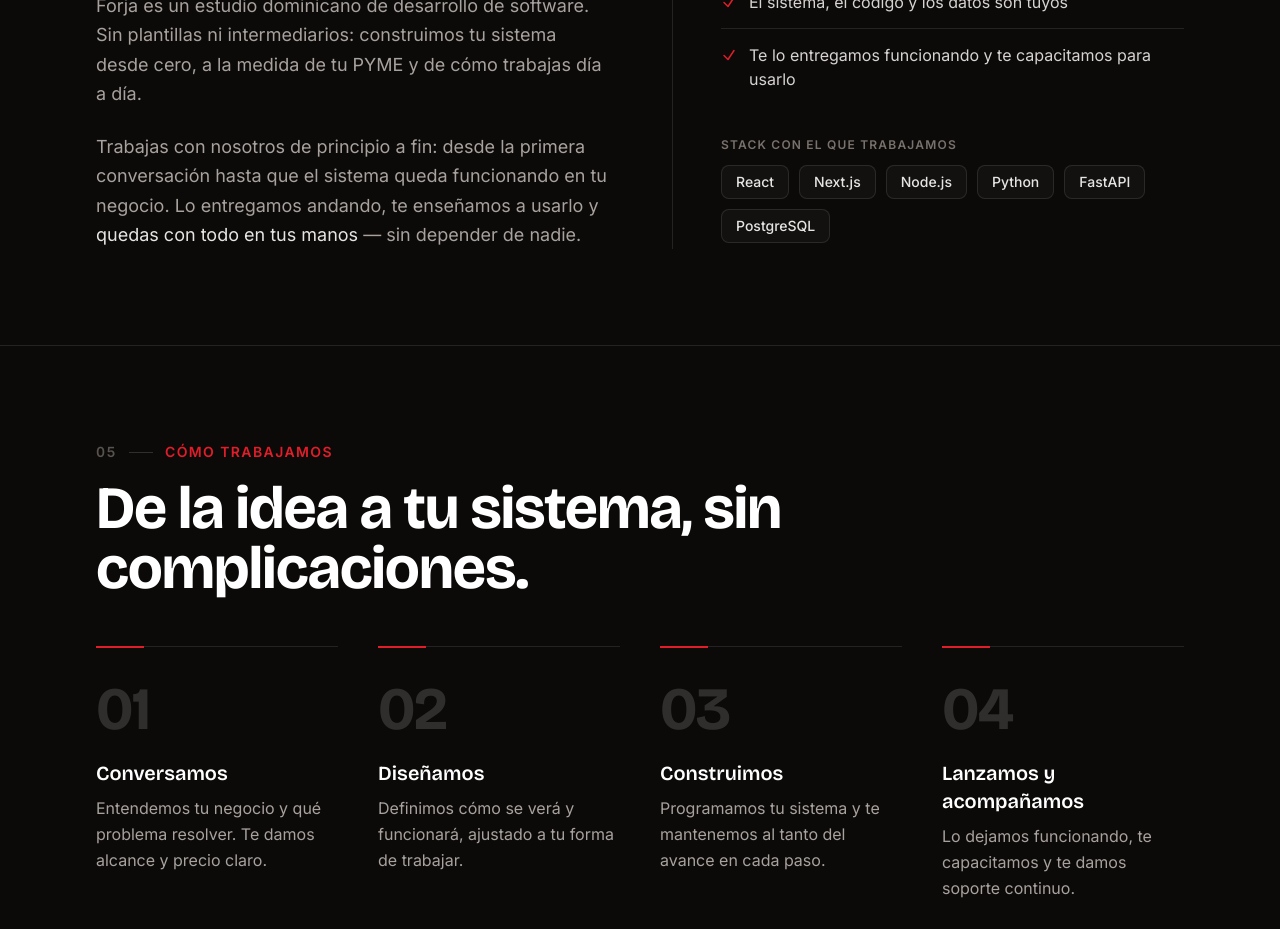
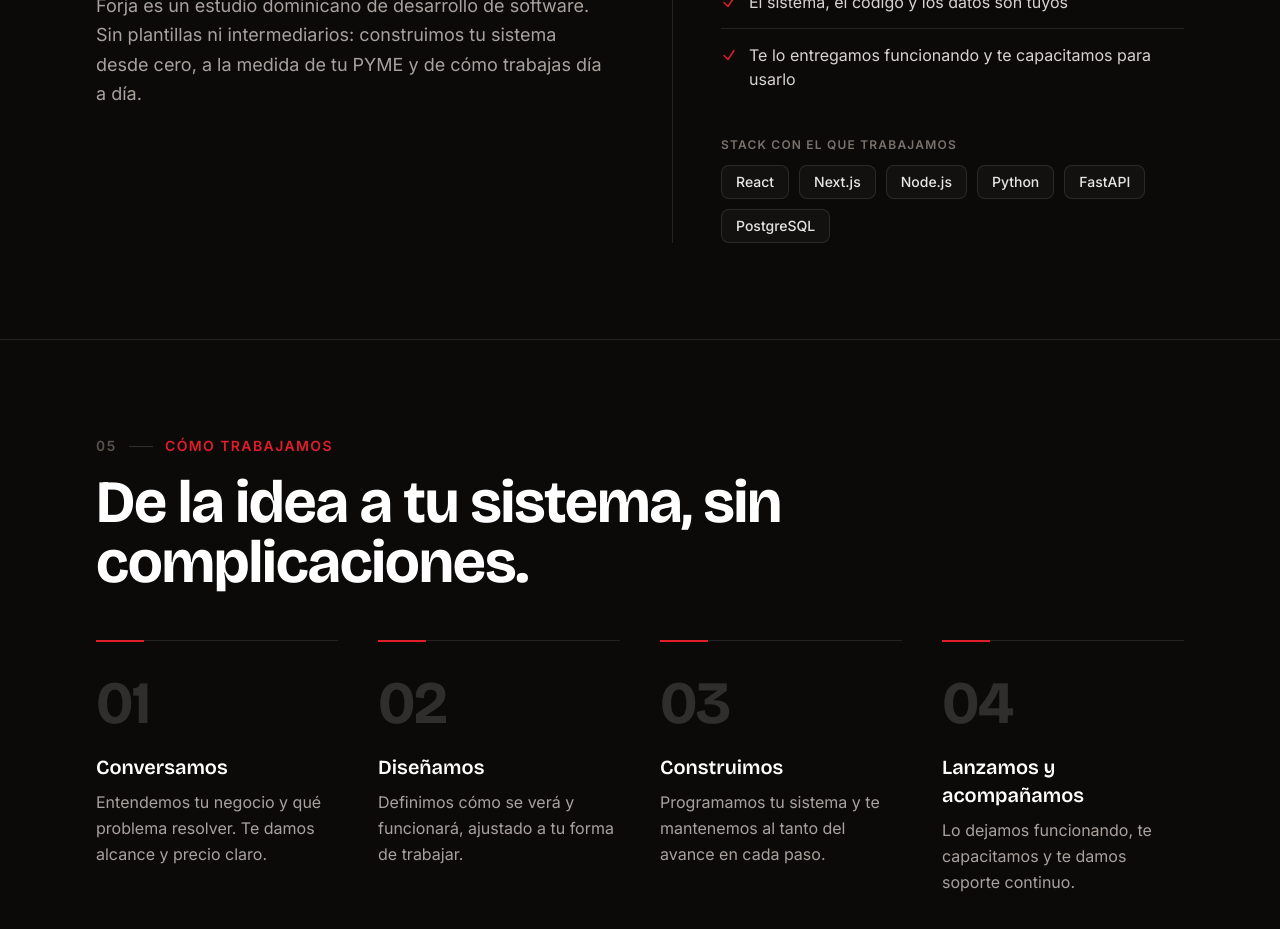
Before and after one commit to Najo24-code/pilotoapps-web, a Next.js app: page / in a window 1280 px wide. Shown: the part 6700-7629 px from the top of the page. Built offline with nearby package versions, Linux system fonts and the light colour scheme.

Commit message:
fix: enlaces de demos en marquesina (basePath) y limpiar copy de Sobre

```diff
--- a/app/page.tsx
+++ b/app/page.tsx
@@ -225,7 +225,7 @@ export default function Home() {
         <Reveal delay={0.2} className="marquee-mask relative mt-12 md:mt-16">
           <div className="marquee-track flex w-max gap-5">
             {[...works, ...works].map((w, i) => (
-              <a
+              <Link
                 key={i}
                 href={w.href}
                 target="_blank"
@@ -238,7 +238,7 @@ export default function Home() {
                 <p className="mt-3 text-sm text-stone-500">
                   <span className="text-brand">{w.kind}</span> · <span className="text-stone-300">{w.name}</span>
                 </p>
-              </a>
+              </Link>
             ))}
           </div>
         </Reveal>
@@ -468,11 +468,6 @@ export default function Home() {
                   Forja es un estudio dominicano de desarrollo de software. Sin plantillas ni
                   intermediarios: construimos tu sistema desde cero, a la medida de tu PYME y de cómo
                   trabajas día a día.
-                </p>
-                <p>
-                  Trabajas con nosotros de principio a fin: desde la primera conversación hasta que el
-                  sistema queda funcionando en tu negocio. Lo entregamos andando, te enseñamos a usarlo y{" "}
-                  <span className="text-stone-200">quedas con todo en tus manos</span> — sin depender de nadie.
                 </p>
               </div>
             </Reveal>
```
